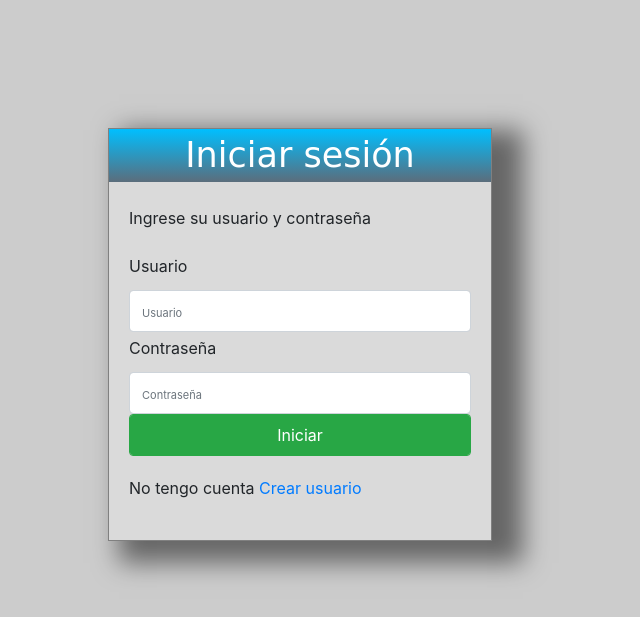
After one commit to Marcos7gomez/SapFlask, a Flask app: page /login/ in a window 1280 px wide. The commit adds this page. Shown: the top 617 px of the page, without its empty margins (340-980 px from the left). Run offline with Flask 3, Linux system fonts and the light colour scheme; some libraries are stand-ins or nearby versions.

Commit message:
Avance hasta inicio de sesion y creacion de usuario

```diff
--- a/app.py
+++ b/app.py
@@ -1,5 +1,7 @@
 from flask import Flask, render_template, request, url_for
 from flask_migrate import Migrate
+import psycopg2
+import psycopg2.extras
 from werkzeug.utils import redirect
 
 from database import db
@@ -18,9 +20,9 @@ FULL_URL_DB = f'postgresql://{USER_DB}:{PASS_BD}@{URL_DB}/{NAME_DB}'
 app.config['SQLALCHEMY_DATABASE_URI'] = FULL_URL_DB
 
 app.config['SQLALCHEMY_TRACK_MODIFICATIONS'] = False
-
+conn = psycopg2.connect(dbname=NAME_DB, user=USER_DB, password=PASS_BD, host=URL_DB)
 # Inicialización del objeto db de sqlalchemy
-#db = SQLAlchemy(app)
+# db = SQLAlchemy(app)
 
 db.init_app(app)
 # configurar flask-migrate
@@ -34,6 +36,12 @@ app.config['SECRET_KEY'] = 'llave_secreta'
 @app.route('/')
 @app.route('/index')
 @app.route('/index.html')
+@app.route('/')
+def home():
+    return redirect(url_for('login'))
+
+
+@app.route('/list')
 def inicio():
     # Listado de personas
     personas = Persona.query.all()
@@ -60,8 +68,28 @@ def agregar():
         if personaForm.validate_on_submit():
             personaForm.populate_obj(persona)
             app.logger.debug(f'Persona a insertar: {persona}')
-            #Insertammos el nuevo registro en la base de datos
+            # Insertammos el nuevo registro en la base de datos
             db.session.add(persona)
             db.session.commit()
             return redirect(url_for('inicio'))
     return render_template('agregar.html', forma=personaForm)
+
+
+@app.route('/login/', methods=['GET', 'POST'])
+def login():
+    cursor = conn.cursor(cursor_factory=psycopg2.extras.DictCursor)
+    # Verifica si usuario y contrasenia existen
+    if request.method == 'POST' and 'usuario' in request.form and 'contrasenia' in request.form:
+        usuario = request.form['usuario']
+        contrasenia = request.form['contrasenia']
+        print(contrasenia)
+        # Verifica si la cuneta existe en la bd
+        cursor.execute('SELECT * FROM persona WHERE usuario = %s', (usuario,))
+        # Obtiene un registro y da un resultado
+        cuenta = cursor.fetchone()
+        if cuenta:
+            return redirect(url_for('inicio'))
+        else:
+            print('¡¡Error!! ¡¡La cuenta ingresada no existe!!')
+            return redirect(url_for('login'))
+    return render_template('login.html')
--- a/forms.py
+++ b/forms.py
@@ -9,3 +9,9 @@ class PersonaForm(FlaskForm):
     email = StringField('Email', validators=[DataRequired()])
     departamento = StringField('Departamento(Comercial o GTR)', validators=[DataRequired()])
     enviar = SubmitField('Enviar')
+
+
+class UsuarioForm(FlaskForm):
+    usuario = StringField('Usuario', validators=[DataRequired()])
+    contrasenia = StringField('Contraseña', validators=[DataRequired()])
+    enviar = SubmitField('Enviar')
--- /dev/null
+++ b/package.json
@@ -0,0 +1,5 @@
+{
+  "dependencies": {
+    "bootstrap": "^5.3.2"
+  }
+}
--- /dev/null
+++ b/static/css/styles.css
@@ -0,0 +1,125 @@
+//static/css/style.css
+body {
+background-color: #435165;
+margin: 0;
+}
+
+.login-box
+{
+height: 50%;
+width: 30%;
+border: 1px solid grey;
+margin-left: 35%;
+margin-top: 10%;
+position: relative;
+box-shadow: 21px 12px 24px 10px rgba(0, 0, 0, .5);
+background: #dadada;
+}
+.login-header
+{
+text-align: center;
+font-family: "vardhana",cursive;
+font-size: 35px;
+background: linear-gradient(to bottom, #00bfff 0%, #5b6d7c 100%);
+color:#fff;
+position: relative;
+box-shadow: 1px 3px 14px  rgba(0, 0, 0, .5);
+}
+.login-body
+{
+padding: 20px;
+line-height: 2;
+}
+.msg {
+color: #721c24;
+background-color: #f8d7da;
+border-color: #f5c6cb;
+padding: .75rem 1.25rem;
+margin-bottom: 1rem;
+border: 1px solid transparent;
+border-radius: .25rem;
+}
+.main{
+margin-top:50px;
+}
+
+h1.title {
+font-size: 50px;
+font-family: 'Passion One', cursive;
+font-weight: 400;
+}
+
+hr{
+width: 10%;
+color: #fff;
+}
+
+.form-group{
+margin-bottom: 15px;
+}
+
+label{
+margin-bottom: 15px;
+}
+
+input,
+input::-webkit-input-placeholder {
+font-size: 11px;
+padding-top: 3px;
+}
+
+.main-login{
+background-color: #fff;
+/* shadows and rounded borders */
+-moz-border-radius: 2px;
+-webkit-border-radius: 2px;
+border-radius: 2px;
+-moz-box-shadow: 0px 2px 2px rgba(0, 0, 0, 0.3);
+-webkit-box-shadow: 0px 2px 2px rgba(0, 0, 0, 0.3);
+box-shadow: 0px 2px 2px rgba(0, 0, 0, 0.3);
+
+}
+.form-control {
+height: auto!important;
+padding: 8px 12px !important;
+}
+.input-group {
+-webkit-box-shadow: 0px 2px 5px 0px rgba(0,0,0,0.21)!important;
+-moz-box-shadow: 0px 2px 5px 0px rgba(0,0,0,0.21)!important;
+box-shadow: 0px 2px 5px 0px rgba(0,0,0,0.21)!important;
+}
+.main-center{
+margin-top: 30px;
+margin: 0 auto;
+max-width: 400px;
+padding: 10px 40px;
+background:#5b6d7c;
+color: #FFF;
+text-shadow: none;
+-webkit-box-shadow: 0px 3px 5px 0px rgba(0,0,0,0.31);
+-moz-box-shadow: 0px 3px 5px 0px rgba(0,0,0,0.31);
+box-shadow: 0px 3px 5px 0px rgba(0,0,0,0.31);
+
+}
+span.input-group-addon i {
+color: #fff;
+font-size: 17px;padding:10px;
+}
+
+.login-button{
+margin-top: 5px;
+}
+
+.login-register{
+font-size: 11px;
+text-align: center;
+}
+
+.site-header {
+background-color: rgba(0, 0, 0, .85);
+-webkit-backdrop-filter: saturate(180%) blur(20px);
+backdrop-filter: saturate(180%) blur(20px);
+}
+.site-header a {
+color:#fff;
+}
--- a/templates/detalle.html
+++ b/templates/detalle.html
@@ -2,7 +2,7 @@
 <html lang="en">
 <head>
     <meta charset="UTF-8">
-    <title>Ver Usuario</title>
+    <title>Ver Usuario  </title>
 </head>
 <body>
 <h1>Ver Usuario</h1>
--- a/templates/index.html
+++ b/templates/index.html
@@ -13,6 +13,9 @@
     <a href="/agregar">Agregar Usuario</a>
 </div>
 <div>
+    <a href="{{url_for('login')}}">Iniciar sesión</a>
+</div>
+<div>
     <table border="1">
         <thead>
             <tr>
@@ -22,6 +25,7 @@
                 <th>Email</th>
                 <th>Departamento</th>
                 <th></th>
+
             </tr>
         </thead>
         <tbody>
--- /dev/null
+++ b/templates/login.html
@@ -0,0 +1,40 @@
+<!DOCTYPE html>
+<html>
+ <head>
+  <meta charset="utf-8">
+  <title>Iniciar sesión</title>
+  <link rel="stylesheet" type="text/css" href="/static/css/styles.css">
+  <link rel="stylesheet" href="https://use.fontawesome.com/releases/v5.7.1/css/all.css">
+ <link href="https://maxcdn.bootstrapcdn.com/bootstrap/4.1.1/css/bootstrap.min.css" rel="stylesheet" id="bootstrap-css">
+ <script src="https://maxcdn.bootstrapcdn.com/bootstrap/4.1.1/js/bootstrap.min.js"></script>
+ <script src="https://cdnjs.cloudflare.com/ajax/libs/jquery/3.2.1/jquery.min.js"></script>
+ </head>
+ <body style="background-color:#ccc;">
+  <div class="login-box" >
+  <div class="login-header">Iniciar sesión</div>
+  <div class="login-body">
+    <p>Ingrese su usuario y contraseña</p>
+    <form class="form-group" action="{{ url_for('login') }}" method="post">
+        <label>Usuario</label>
+        <input type="text" class="form-control" name="usuario" placeholder="Usuario" id="usuario" required>
+        <label>Contraseña</label>
+        <input type="contrasenia" class="form-control" name="contrasenia" placeholder="Contraseña" id="contrasenia" required>
+        <input type="submit" value="Iniciar" class="form-control btn btn-success " name="">
+    </form>
+    {% with messages = get_flashed_messages()  %}
+    {% if messages %}
+    {% for message in messages %}
+    <div class="alert alert-success alert-dismissible fade show" role="alert">
+      {{ message }}
+      <button type="button" class="close" data-dismiss="alert" aria-label="Close">
+        <span aria-hidden="true">×</span>
+      </button>
+    </div>
+    {% endfor %}
+    {% endif %}
+    {% endwith %}
+      <p>No tengo cuenta <a href="{{ url_for('agregar') }}">Crear usuario</a></p>
+  </div>
+ </div>
+ </body>
+</html>
```
Also changed, not shown: static/css/styles2.css (added, +125 -0 lines), templates/agregar.html (+18 -6 lines), templates/editar.html (added, +27 -0 lines), package-lock.json (added), templates/signup.html (added).
